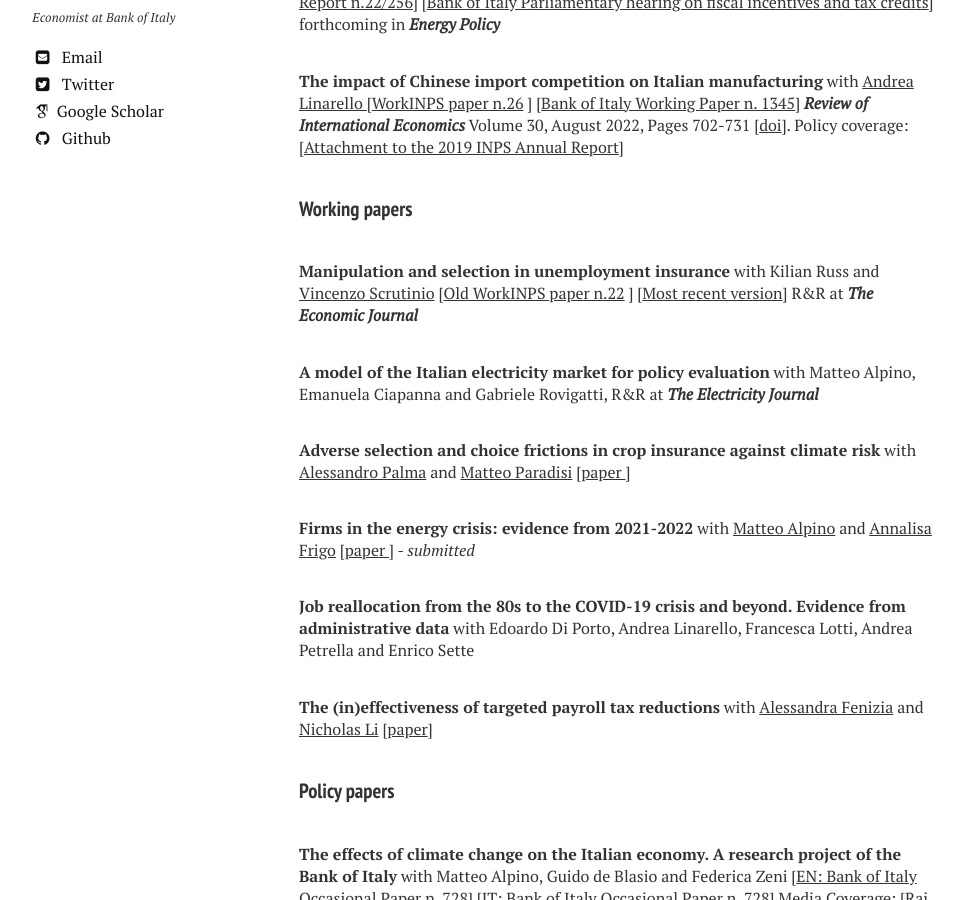
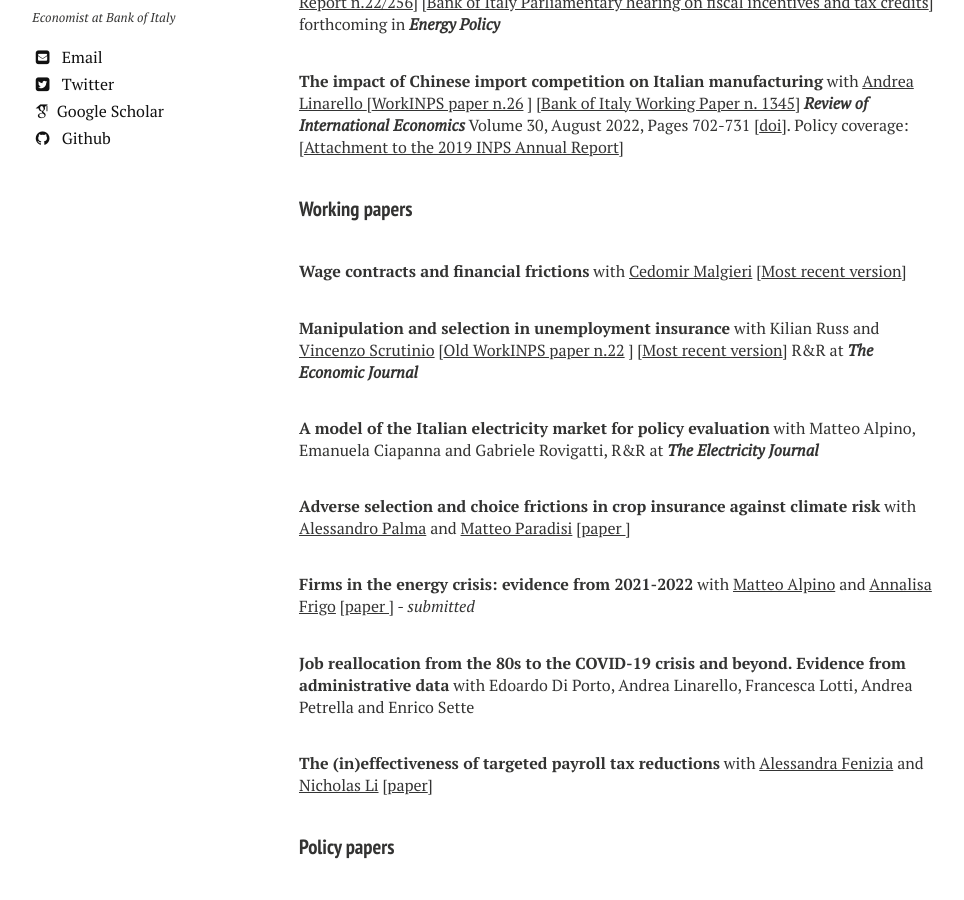
Before and after one commit to luca-citino/luca-citino.github.io, a Jekyll site: the page built from research.md, in a window 1280 px wide and 900 px high, scrolled down 355 px. Shown: the whole window, without its empty margins (21-985 px from the left). Built offline with Jekyll 4.4.1, drawn with Linux system fonts in a browser that asks for light colours; nearby versions of some CDN libraries; some web fonts are replaced.

Commit message:
Update research.md

```diff
--- a/research.md
+++ b/research.md
@@ -11,6 +11,8 @@ title: Research
 
 
 #### Working papers
+
+**Wage contracts and financial frictions** with <a href="https://www.cedomirmalgieri.com">Cedomir Malgieri</a> [<a href="https://cedomirm.github.io/website/MC_JMP.pdf">Most recent version</a>]
 
 **Manipulation and selection in unemployment insurance**  with Kilian Russ and <a href="https://sites.google.com/view/vincenzoscrutinio/home">Vincenzo Scrutinio</a> [<a href="https://www.inps.it/docallegatiNP/Mig/InpsComunica/WorkInps_Papers/22_gennaio_2019_Happy%20Birthday_citino_russ_scrutinio.pdf">Old WorkINPS paper n.22</a> ]  [<a href="https://luca-citino.github.io/docs/targeted_ui-1.pdf">Most recent version</a>] R&R at **<i>The Economic Journal</i>**
 
```
